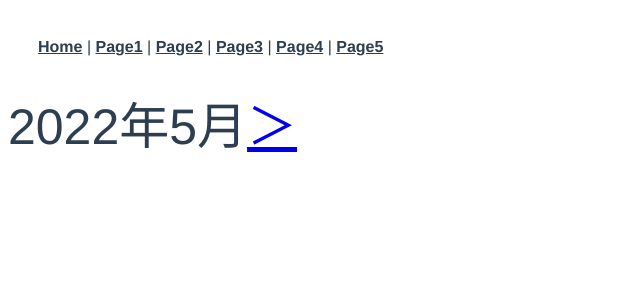
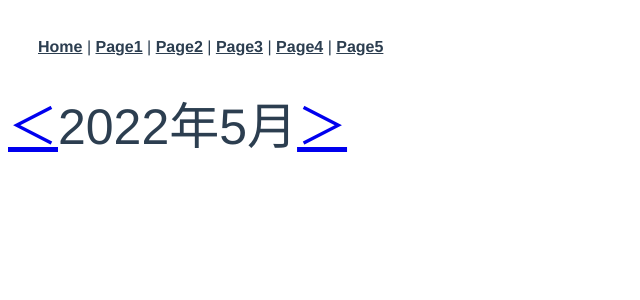
Before and after one commit to konno10/hoge, a Vue app: page /Page5/2022/5 in a window 1280 px wide. Shown: the top 300 px of the page, without its empty margins (0-640 px from the left). Built offline with nearby package versions, Linux system fonts and the light colour scheme.

Commit message:
page5作成

```diff
--- a/src/views/Page5.vue
+++ b/src/views/Page5.vue
@@ -1,6 +1,6 @@
 <template>
   <div>
-    <router-link :to="month == 1 ? `/Page5/${year-1}/12` : `/Page5/${year}/${month-1}`"></router-link>
+    <router-link :to="month == 1 ? `/Page5/${year-1}/12` : `/Page5/${year}/${month-1}`">＜</router-link>
     <span>{{year}}年{{month}}月</span>
     <router-link :to="month ==12? `/page5/${year+1}/1` : `/page5/${year}/${month+1}`">＞</router-link>
   </div>
```
